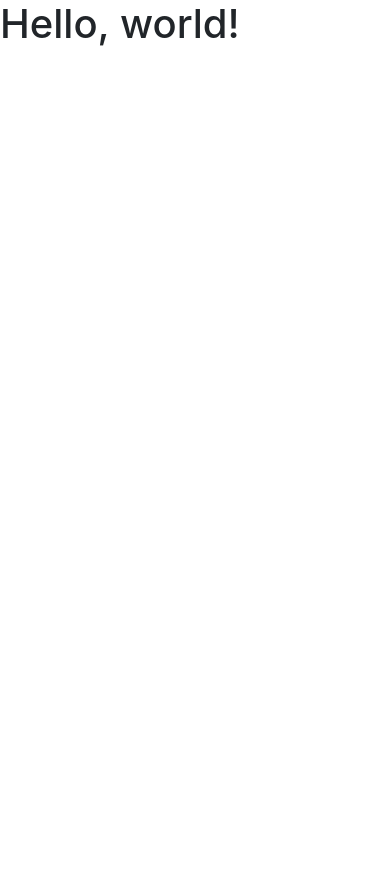
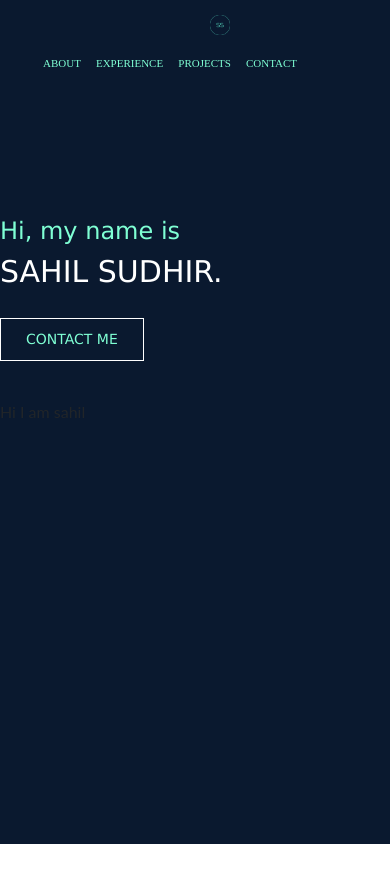
Before and after one commit to pantharex/pantharex, a plain HTML site: page index.html in a window 390 px wide. Shown: the top 882 px of the page. Before the commit the page ends 844 px from the top, so only its background shows below. Drawn offline with nearby package versions, Linux system fonts and the light colour scheme.

Commit message:
added collapsible information with beginning designs on header

```diff
--- a/index.html
+++ b/index.html
@@ -7,11 +7,31 @@
 
       <!-- Bootstrap CSS -->
       <link rel="stylesheet" href="https://stackpath.bootstrapcdn.com/bootstrap/4.5.2/css/bootstrap.min.css" integrity="sha384-JcKb8q3iqJ61gNV9KGb8thSsNjpSL0n8PARn9HuZOnIxN0hoP+VmmDGMN5t9UJ0Z" crossorigin="anonymous">
-
+      <link rel="stylesheet" href="styles.css">
       <title>Hello, world!</title>
     </head>
     <body>
-      <h1>Hello, world!</h1>
+      <header>
+        <div class="wrapper">
+          <div class="logo">
+            <img src= officiallogo.JPG>
+          </div>
+          <ul class="nav-area">
+            <li><a href="#">About</a></li>
+            <li><a href="#">Experience</a></li>
+            <li><a href="#">Projects</a></li>
+            <li id="headercontact"><a href="#">Contact</a></li>
+          </ul>
+        </div>
+        <div class="welcome-text">
+          <h4 id="introname">Hi, my name is</h4>
+          <h1>Sahil Sudhir.</h1>
+          <a href="#">Contact Me</a>
+        </div>
+        <div class = "content">
+          <p>Hi I am sahil</p>
+        </div>
+      </header>
 
       <!-- Optional JavaScript -->
       <!-- jQuery first, then Popper.js, then Bootstrap JS -->
--- a/styles.css
+++ b/styles.css
@@ -0,0 +1,141 @@
+*{
+    margin: 0;
+    padding: 0;
+}
+body{
+    font-family: 'Lato', sans-serif;
+}
+.wrapper{
+    width: 100%;
+    margin: auto;
+    height: 80px;
+    z-index: 10;
+    position: fixed;
+    background-color: #0A192F;
+}
+header{
+    background: #0A192F;
+    height: 100vh;
+    -webkit-background-size: cover;
+    background-size: cover;
+    background-position: center center;
+    position: relative;
+}
+.nav-area{
+    float: right;
+    list-style: none;
+    margin-top: 30px;
+    font-family: Verdana;
+}
+.nav-area li{
+    display: inline-block;
+}
+.nav-area li a {
+    color: aquamarine;
+    text-decoration: none;
+    padding: 5px 20px;
+    font-family: poppins;
+    font-size: 16px;
+    text-transform: uppercase;
+}
+#headercontact {
+    margin-right: 50px;
+}
+.nav-area li a:hover{
+    background: aquamarine;
+    color: #333;
+}
+.logo{
+    float: left;
+}
+.logo img{
+    width: 10%;
+    padding: 15px 0;
+    margin-left: 50px;
+}
+.welcome-text{
+    position: absolute;
+    font-family: Verdana;
+    width: 600px;
+    height: 300px;
+    margin: 20% 20%;
+    text-align: left;
+}
+.welcome-text h1{
+    text-align: left;
+    color: #fff;
+    text-transform: uppercase;
+    font-size: 60px;
+}
+.welcome-text a{
+    border: 1px solid #fff;
+    padding: 10px 25px;
+    text-decoration: none;
+    text-transform: uppercase;
+    font-size: 14px;
+    margin-top: 20px;
+    display: inline-block;
+    color: aquamarine;
+}
+.welcome-text a:hover{
+    background: aquamarine;
+    color: #333;
+}
+
+#introname {
+    color: aquamarine;
+}
+
+.content {
+    width: 100%;
+    position: relative;
+    top: 1000px;
+    height: auto;
+}
+
+/*resposive*/
+
+@media (max-width:600px){
+    .wrapper {
+        width: 100%;
+        height: 100px;
+        z-index: 10;
+        position: fixed;
+    }
+    .logo {
+        float: none;
+        width: 50%;
+        text-align: center;
+        margin: auto;
+    }
+    img {
+        width: 50%;
+    }
+    .nav-area {
+        float: none;
+        margin-top: 0;
+    }
+    .nav-area li a {
+        padding: 5px;
+        font-size: 11px;
+    }
+    .nav-area {
+        text-align: center;
+    }
+    .welcome-text {
+        width: 100%;
+        height: auto;
+        margin: 30% 0;
+        top: 100px;
+        position: fixed;
+    }
+    .welcome-text h1 {
+        font-size: 30px;
+    }
+    .content {
+        width: 100%;
+        position: relative;
+        top: 400px;
+        height: 1500px;
+    }
+}
```
Also changed, not shown: officiallogo.JPG (added), pfp.jpg (added), websitelogo.JPG (added), 1 other file.
